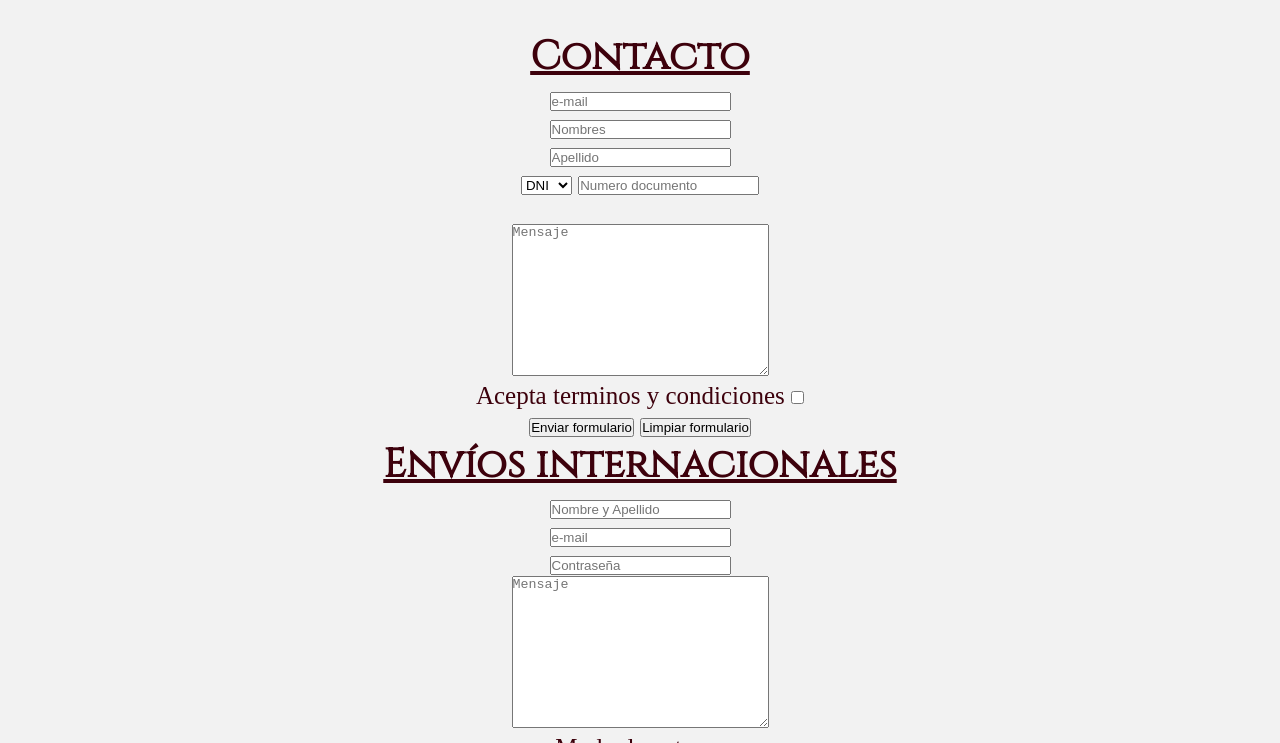
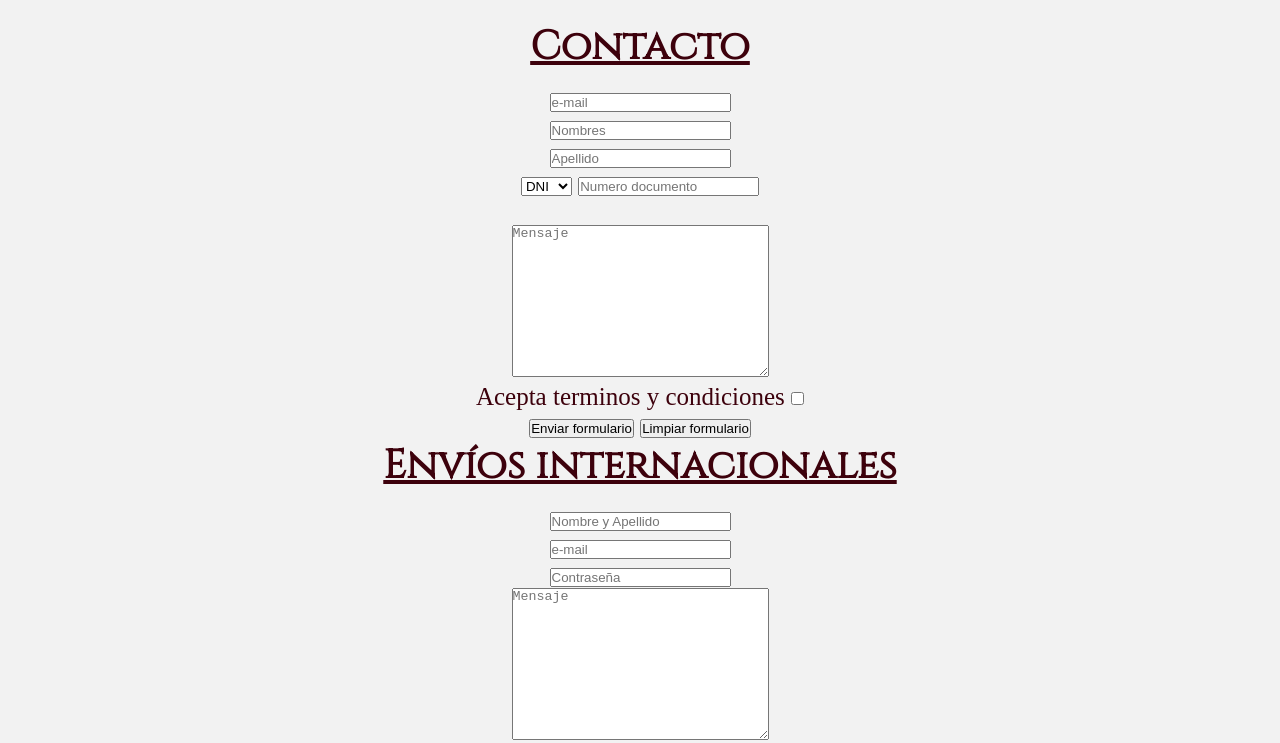
Before and after one commit to JorgeUrquiza/Vinoteca, a plain HTML site: page contacto.html in a window 1280 px wide. Shown: the part 50-793 px from the top of the page. Drawn offline with Linux system fonts and the light colour scheme.

Commit message:
Responsive Contacto

```diff
--- a/contacto.html
+++ b/contacto.html
@@ -51,6 +51,7 @@
       </div>
     </header>
     <main class="main__contact">
+      <div class="one">
         <h2>Contacto</h2>
           <form action="">
             <input type="email" name="email" placeholder="e-mail" />
@@ -81,6 +82,8 @@
               <input type="submit" value="Enviar formulario" name="" id="" />
               <input type="reset" value="Limpiar formulario" />
             <br />
+      </div>
+      <div class="two">
           <h2>Envíos internacionales</h2>
           <form action="">
             <input type="text" name="name" id="" placeholder="Nombre y Apellido" />
@@ -363,6 +366,7 @@
             <br />
             <input type="submit" value="Enviar formulario" name="" id="" />
             <input type="reset" value="Limpiar formulario" />
+      </div>
         <ul>
           <li>
             <a href="./index.html">Volver a Inicio</a>
--- a/css/style.css
+++ b/css/style.css
@@ -302,6 +302,30 @@ body .main__info{
 }
 /* Aca termina Nosotros */
 
+/* Esto es de contacto*/
+body .main__contact{
+  height: 100%;
+  background: #f2f2f2;
+  padding-top: 150px;
+  text-align: center;
+  font-size: 25px;
+  color: #3D010C;
+}
+
+body .main__contact h2{
+  font-family: 'Cinzel', serif;
+  font-size: 33px;
+  text-decoration: underline;
+  padding-bottom: 11px;
+}
+
+body .main__contact ul {
+  background: #140104 ;
+  width: 100vw;
+  margin-top: 25px;
+}
+/*Aca termina contacto */
+
 @media (min-width: 992px){
 
 /* ----- Contenido Principal ----- */
@@ -498,23 +522,13 @@ body .main__info{
 
 /* Esto es de contacto*/
 body .main__contact{
-  height: 956px;
-  background: #f2f2f2;
-  padding-top: 80px;
-  text-align: center;
-  font-size: 25px;
-  color: #3D010C;
+  padding-top: 70px;
 }
-
 body .main__contact h2{
-  font-family: 'Cinzel', serif;
   font-size: 40px;
-  text-decoration: underline;
-
 }
-
 body .main__contact ul {
-  background: #140104 ;
+  width: 100vw;
   margin-top: 25px;
 }
 /*Aca termina contacto */
```
Lines whose indentation alone changed are shown as unchanged.
